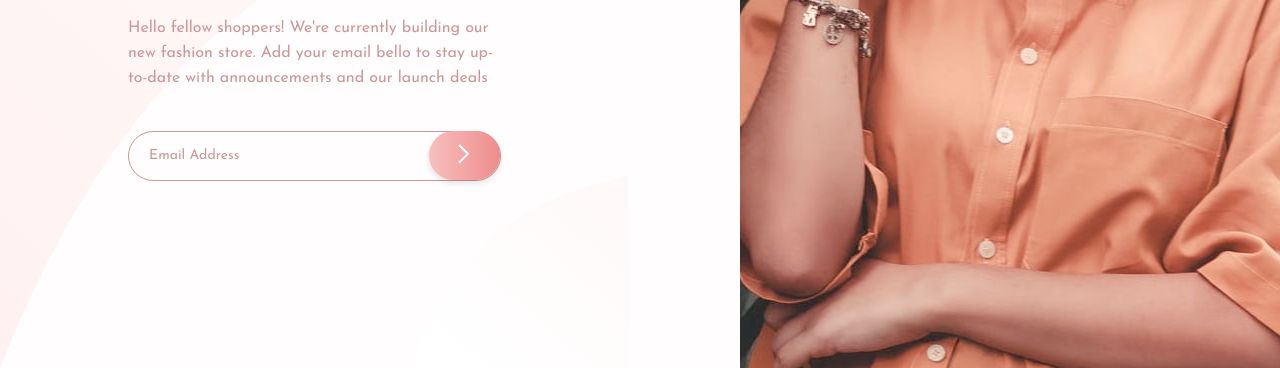
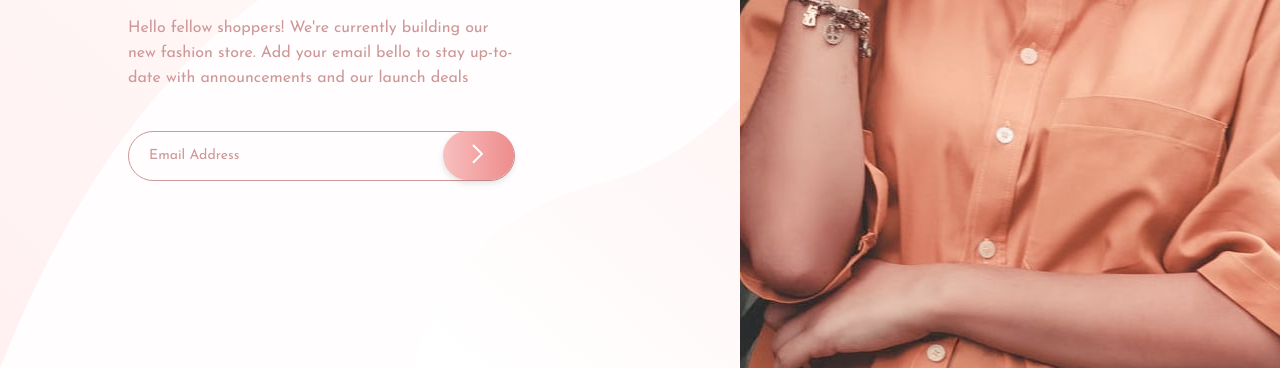
Before and after one commit to lrodve/fm-coming-soon, a plain HTML site: page index.html in a window 1280 px wide. Shown: the part 432-800 px from the top of the page. Drawn offline with Linux system fonts and the light colour scheme.

Commit message:
Fixing content width to 100%

```diff
--- a/style.css
+++ b/style.css
@@ -144,7 +144,6 @@ body {
     grid-row: 1;
     padding: 0;
     padding: 0 10vw;
-    width: 85%;
     text-align: left;
     background-image: url("./images/bg-pattern-desktop.svg");
     background-size: cover;
@@ -152,6 +151,12 @@ body {
     display: flex;
     flex-direction: column;
     justify-content: center;
+  }
+
+  .content h1,
+  .content p,
+  .content form {
+    width: 80%;
   }
 
   .content h1 {
```
